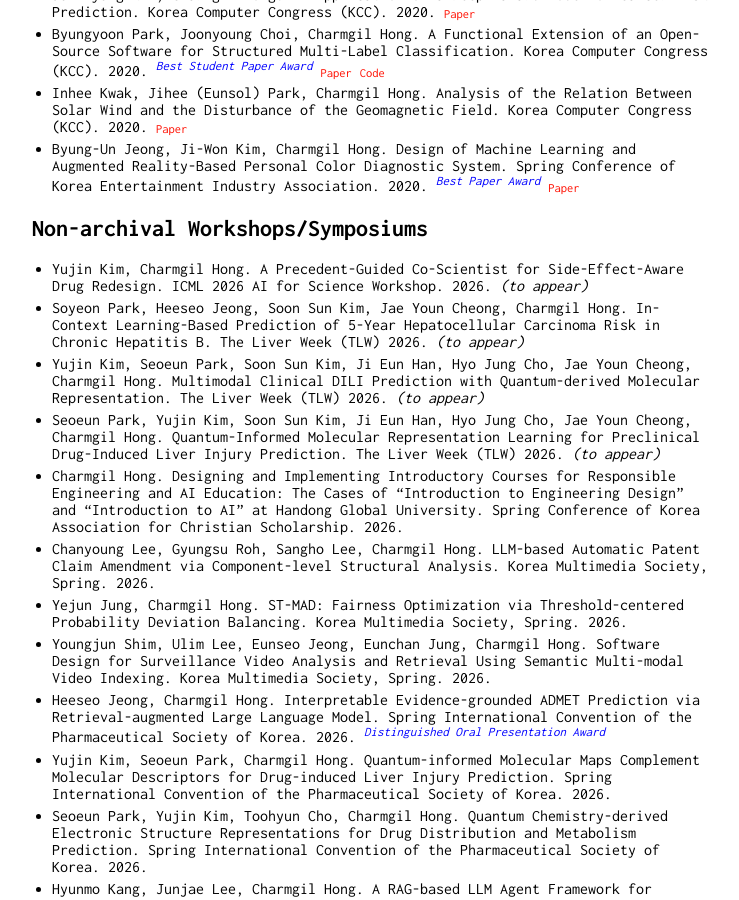
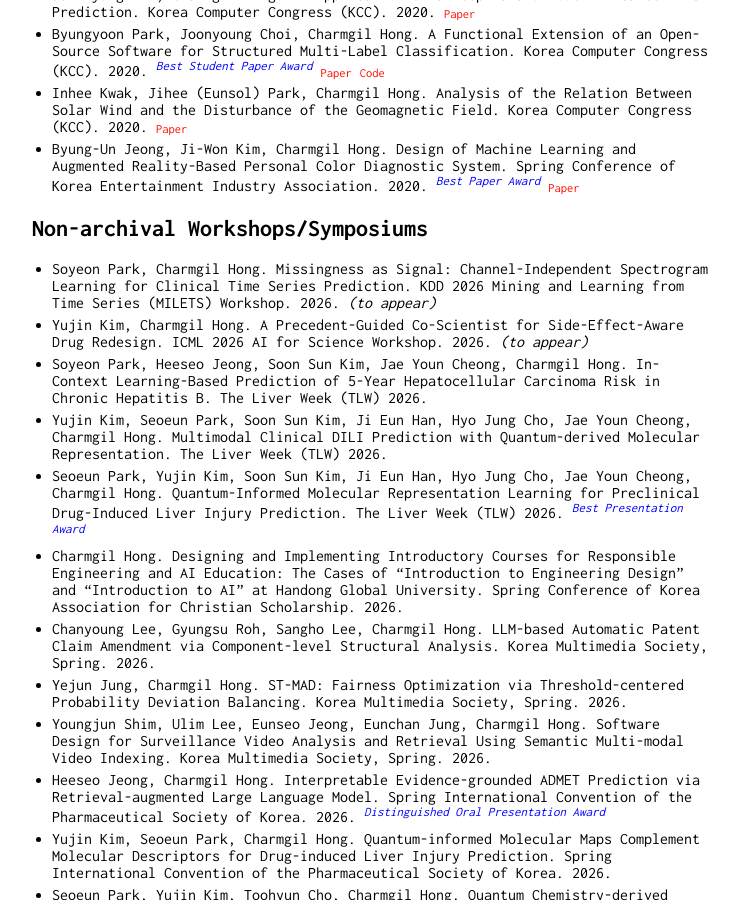
Before and after one commit to charmgil/charmgil.github.io, a Jekyll site: the page built from index.md, in a window 1280 px wide and 900 px high, scrolled down 5569 px. Shown: the whole window, without its empty margins (258-997 px from the left). Built offline with Jekyll 4.4.1, drawn with Linux system fonts in a browser that asks for light colours.

Commit message:
modified:   index.md

```diff
--- a/index.md
+++ b/index.md
@@ -41,7 +41,7 @@ I am also interested in: (4) AI/ICT for Korean unification studies and data-driv
 #### International venues
 
 * Heeseo Jeong, Charmgil Hong. READ-ADMET: Retrieval-Enhanced Agent for Drug ADMET Prediction. American Medical Informatics Association (AMIA) Annual Symposium. 2026. *(to appear)*
-* Soyeon Park, Doohee Chung, Charmgil Hong. Multimodal Forecasting for Commodity Prices Using Spectrogram-Based and Time Series Representations. Association for the Advancement of Artificial Intelligence 2026 Summer Symposium (AAAI-SS). 2026. *(to appear)*
+* Soyeon Park, Doohee Chung, Charmgil Hong. Multimodal Forecasting for Commodity Prices Using Spectrogram-Based and Time Series Representations. Association for the Advancement of Artificial Intelligence 2026 Summer Symposium (AAAI-SS). 2026. <span class="res">[Paper](https://doi.org/10.1609/aaaiss.v9i1.42925){:target="_blank"}</span>
 * Yujin Kim, Seoeun Park, Chongmyung Kwon, Charmgil Hong. Multimodal Drug Recommendation with Quantum Chemical Molecular Representations. International Conference on Database Systems for Advanced Applications (DASFAA). 2026. <span class="res">[Paper](https://link.springer.com/chapter/10.1007/978-981-92-0369-7_13){:target="_blank"}</span> <span class="res">[Code](https://github.com/nth221/quark){:target="_blank"}</span>
 * Eunchan Jung, Eunseo Jeong, Ulim Lee, Youngjun Shim, Charmgil Hong. Content-Grounded Semantic Identifier Construction for Surveillance Video Indexing. The 12th International Workshop on Big Data Management and Service (BDMS) at DASFAA. 2026. *(to appear)*
 * Charmgil Hong, Doohee Chung, Jongyeong Kim, Heewon Jung. Quantum Deepflow: A Quantum-Integrated Forecasting Platform for Strategic Decisions in Raw Material Procurement. ACM International Conference on Information and Knowledge Management (CIKM) Poster and Demo Session. 2025. <span class="res">[Paper](https://dl.acm.org/doi/10.1145/3746252.3761495){:target="_blank"}</span> <span class="res">[Poster](files/arx/poster_20251111_CIKM2025_QDF.pdf){:target="_blank"}</span> <span class="res">[Video 1](https://youtu.be/iSfzQc5nYfY){:target="_blank"}</span> <span class="res">[Video 2](https://youtu.be/FRxanLSjovc){:target="_blank"}</span>
@@ -142,10 +142,11 @@ Using Multimodal Molecular Representations. Korea Computer Congress (KCC). 2026.
 
 
 ## Non-archival Workshops/Symposiums <!--Workshops/Symposiums-->
+* Soyeon Park, Charmgil Hong. Missingness as Signal: Channel-Independent Spectrogram Learning for Clinical Time Series Prediction. KDD 2026 Mining and Learning from Time Series (MILETS) Workshop. 2026. *(to appear)*
 * Yujin Kim, Charmgil Hong. A Precedent-Guided Co-Scientist for Side-Effect-Aware Drug Redesign. ICML 2026 AI for Science Workshop. 2026. *(to appear)*
-* Soyeon Park, Heeseo Jeong, Soon Sun Kim, Jae Youn Cheong, Charmgil Hong. In-Context Learning-Based Prediction of 5-Year Hepatocellular Carcinoma Risk in Chronic Hepatitis B. The Liver Week (TLW) 2026. *(to appear)*
-* Yujin Kim, Seoeun Park, Soon Sun Kim, Ji Eun Han, Hyo Jung Cho, Jae Youn Cheong, Charmgil Hong. Multimodal Clinical DILI Prediction with Quantum-derived Molecular Representation. The Liver Week (TLW) 2026. *(to appear)*
-* Seoeun Park, Yujin Kim, Soon Sun Kim, Ji Eun Han, Hyo Jung Cho, Jae Youn Cheong, Charmgil Hong. Quantum-Informed Molecular Representation Learning for Preclinical Drug-Induced Liver Injury Prediction. The Liver Week (TLW) 2026. *(to appear)*
+* Soyeon Park, Heeseo Jeong, Soon Sun Kim, Jae Youn Cheong, Charmgil Hong. In-Context Learning-Based Prediction of 5-Year Hepatocellular Carcinoma Risk in Chronic Hepatitis B. The Liver Week (TLW) 2026.
+* Yujin Kim, Seoeun Park, Soon Sun Kim, Ji Eun Han, Hyo Jung Cho, Jae Youn Cheong, Charmgil Hong. Multimodal Clinical DILI Prediction with Quantum-derived Molecular Representation. The Liver Week (TLW) 2026.
+* Seoeun Park, Yujin Kim, Soon Sun Kim, Ji Eun Han, Hyo Jung Cho, Jae Youn Cheong, Charmgil Hong. Quantum-Informed Molecular Representation Learning for Preclinical Drug-Induced Liver Injury Prediction. The Liver Week (TLW) 2026. <span class="award">*Best Presentation Award*</span>
 * Charmgil Hong. Designing and Implementing Introductory Courses for Responsible Engineering and AI Education: The Cases of "Introduction to Engineering Design" and "Introduction to AI" at Handong Global University. Spring Conference of Korea Association for Christian Scholarship. 2026.
 * Chanyoung Lee, Gyungsu Roh, Sangho Lee, Charmgil Hong. LLM-based Automatic Patent Claim Amendment via Component-level Structural Analysis. Korea Multimedia Society, Spring. 2026.
 * Yejun Jung, Charmgil Hong. ST-MAD: Fairness Optimization via Threshold-centered Probability Deviation Balancing. Korea Multimedia Society, Spring. 2026.
```
